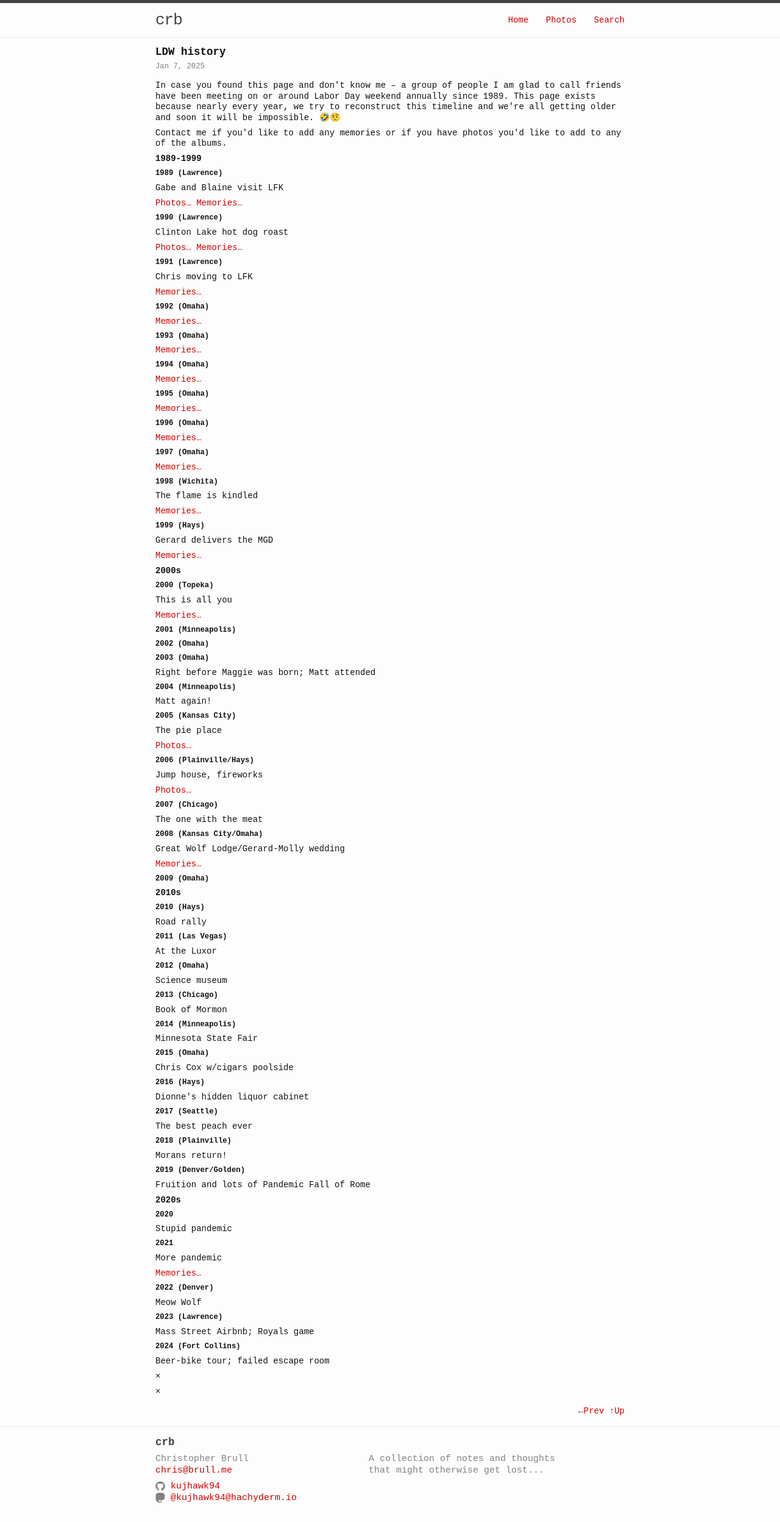
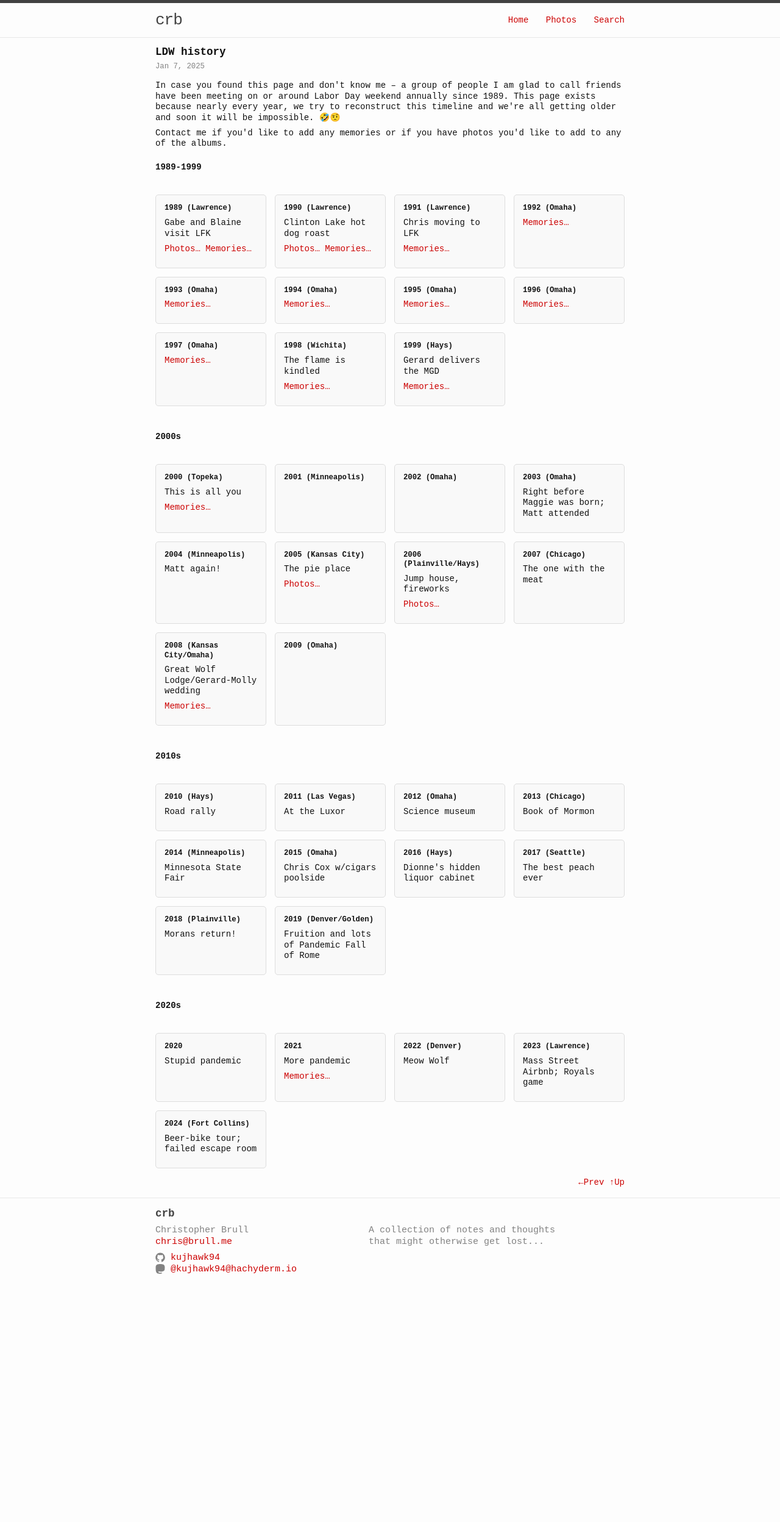
Before and after one commit to kujhawk94/kujhawk94.github.io, a Jekyll site: the page built from _posts/2025-01-07-ldw.html, in a window 1280 px wide. Shown: the whole page at 61% size. Built offline with Jekyll 4.4.1, drawn with Linux system fonts in a browser that asks for light colours; after the commit the page ends 2122 px from its top, so only the background shows below that.

Commit message:
Update main.scss

```diff
--- a/css/main.scss
+++ b/css/main.scss
@@ -49,5 +49,6 @@ $on-laptop:        800px;
 @import
         "base",
         "layout",
+        "ldw",
         "syntax-highlighting"
 ;
```
